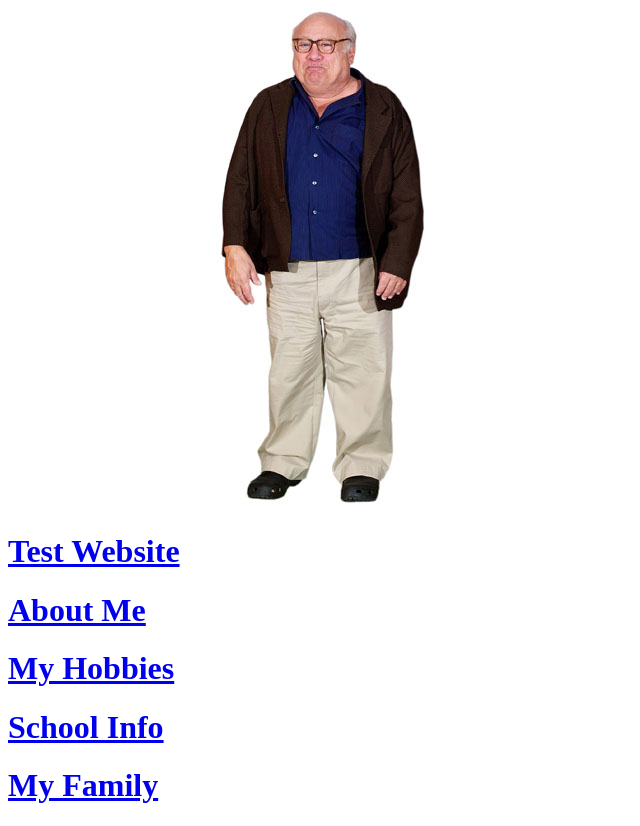
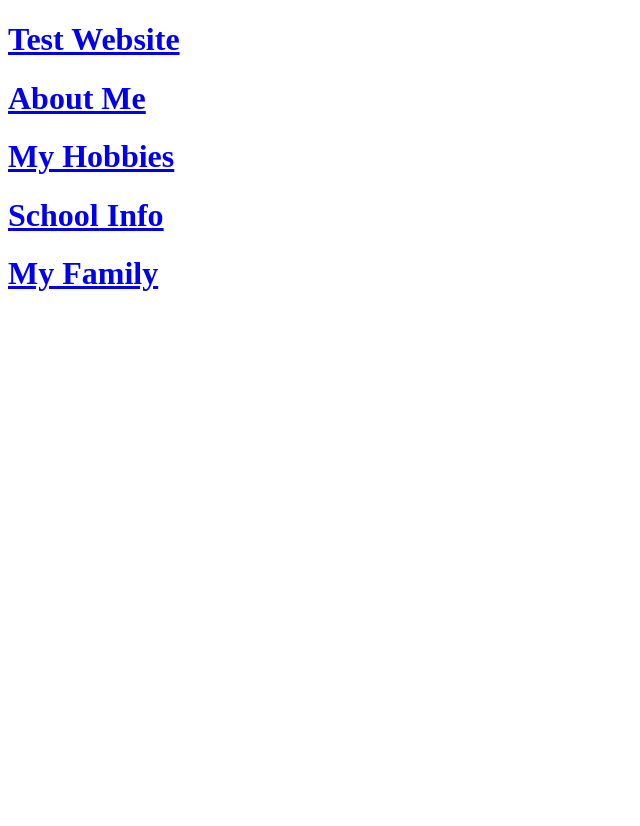
Before and after one commit to 21neelde/Evan_web, a plain HTML site: page index.html in a window 1280 px wide. Shown: the whole page, without its empty margins (0-640 px from the left). After the commit the page ends 800 px from the top, so only its background shows below. Drawn offline with Linux system fonts and the light colour scheme.

Commit message:
Update index.html

```diff
--- a/index.html
+++ b/index.html
@@ -3,7 +3,6 @@
 <head>
 </head>
 <body>
-<img src="dannydevito.jpg">
 <a href="firstcode.html"> <h1> Test Website </h1> </a>
 
 <a href="about.html"> <h1> About Me </h1> </a>
```
